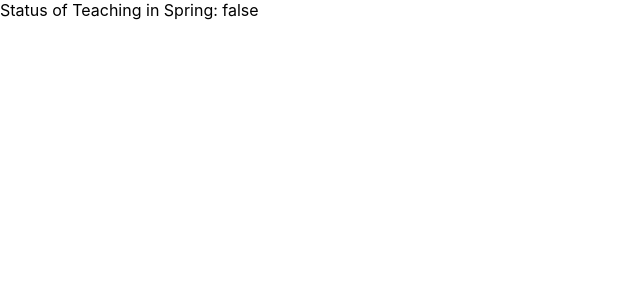
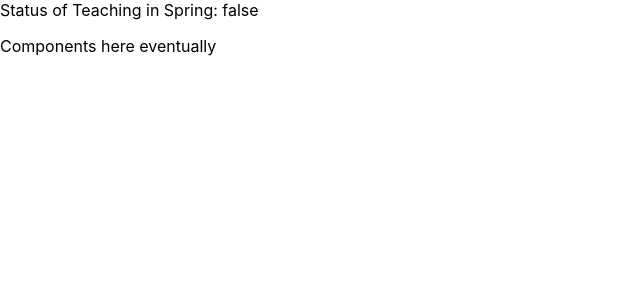
Before and after one commit to michellealzola/lab03listsandstyling, a React (Create React App) app: page / in a window 1280 px wide. Shown: the top 300 px of the page, without its empty margins (0-640 px from the left). Built offline with nearby package versions, Linux system fonts and the light colour scheme.

Commit message:
added some notes

```diff
--- a/src/App.js
+++ b/src/App.js
@@ -5,6 +5,7 @@ function App() {
   return (
     <div>
       <SpringStatus />
+      <p>Components here eventually</p>
     </div>
   );
 }
```
